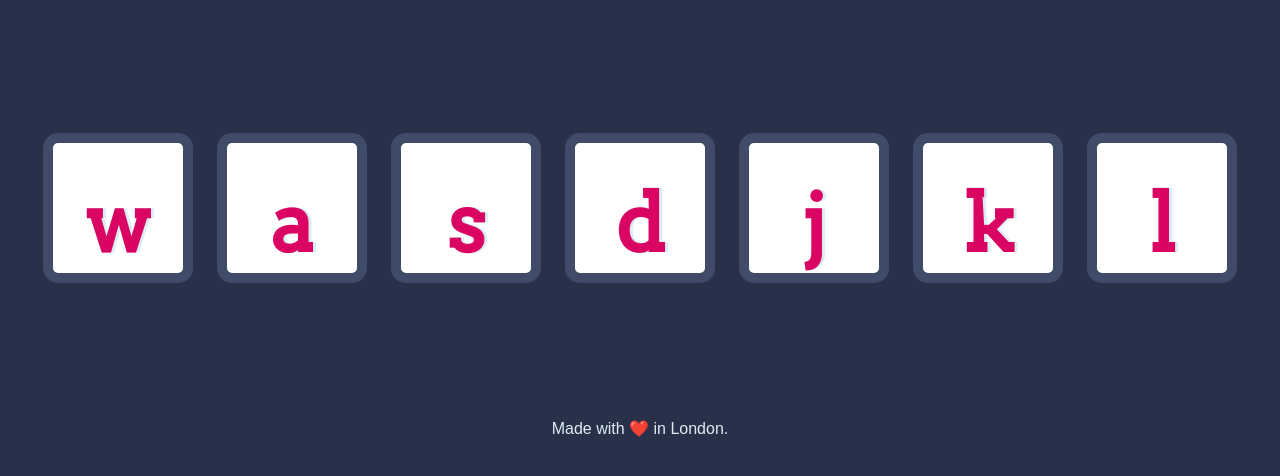
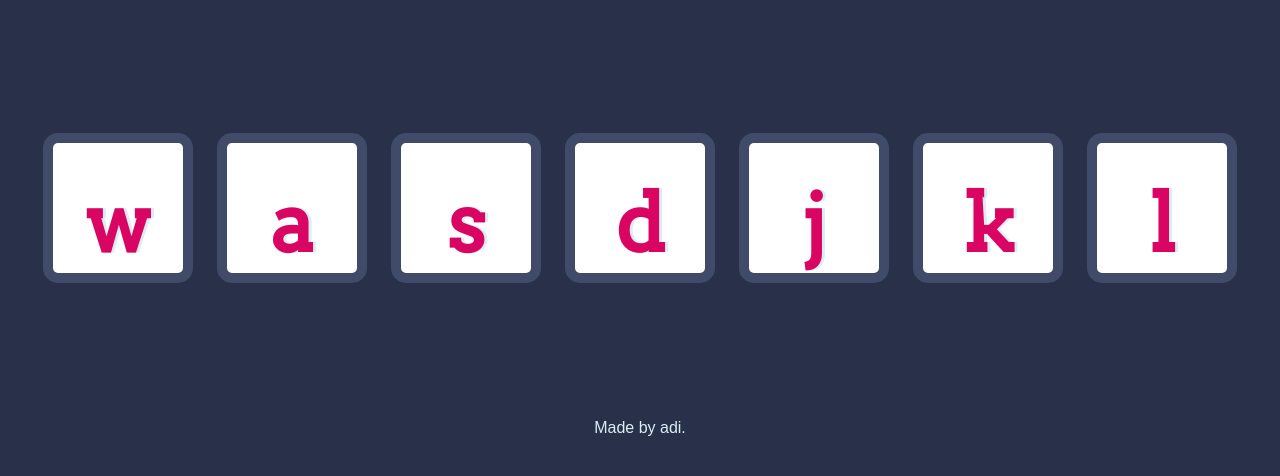
Before and after one commit to Adicheifetz/Drum-Kit, a plain HTML site: page index.html in a window 1280 px wide. Shown: the part 156-632 px from the top of the page. Drawn offline with Linux system fonts and the light colour scheme.

Commit message:
Add files via upload

```diff
--- a/index.html
+++ b/index.html
@@ -23,7 +23,7 @@
   <script src="index12.js" charset="utf-8"></script>
 
   <footer>
-    Made with ❤️ in London.
+    Made by adi.
   </footer>
 </body>
 
```
